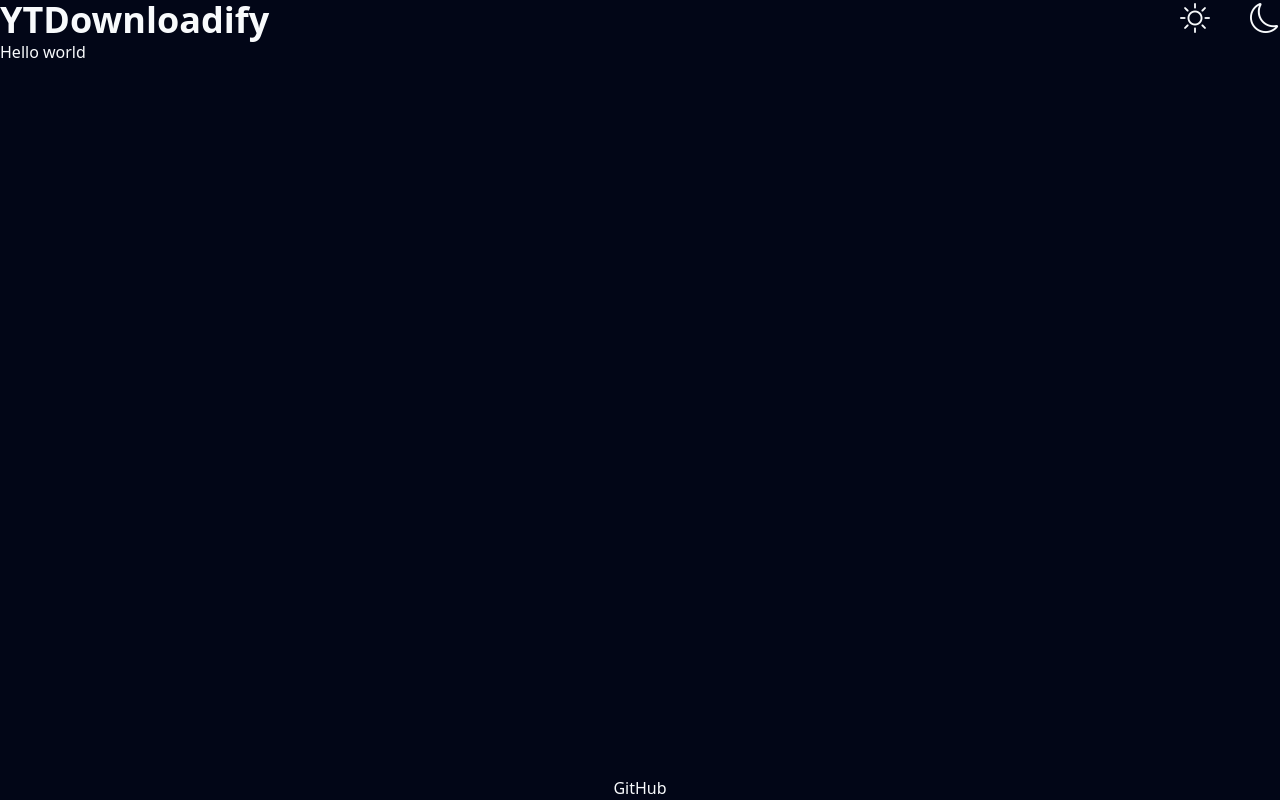
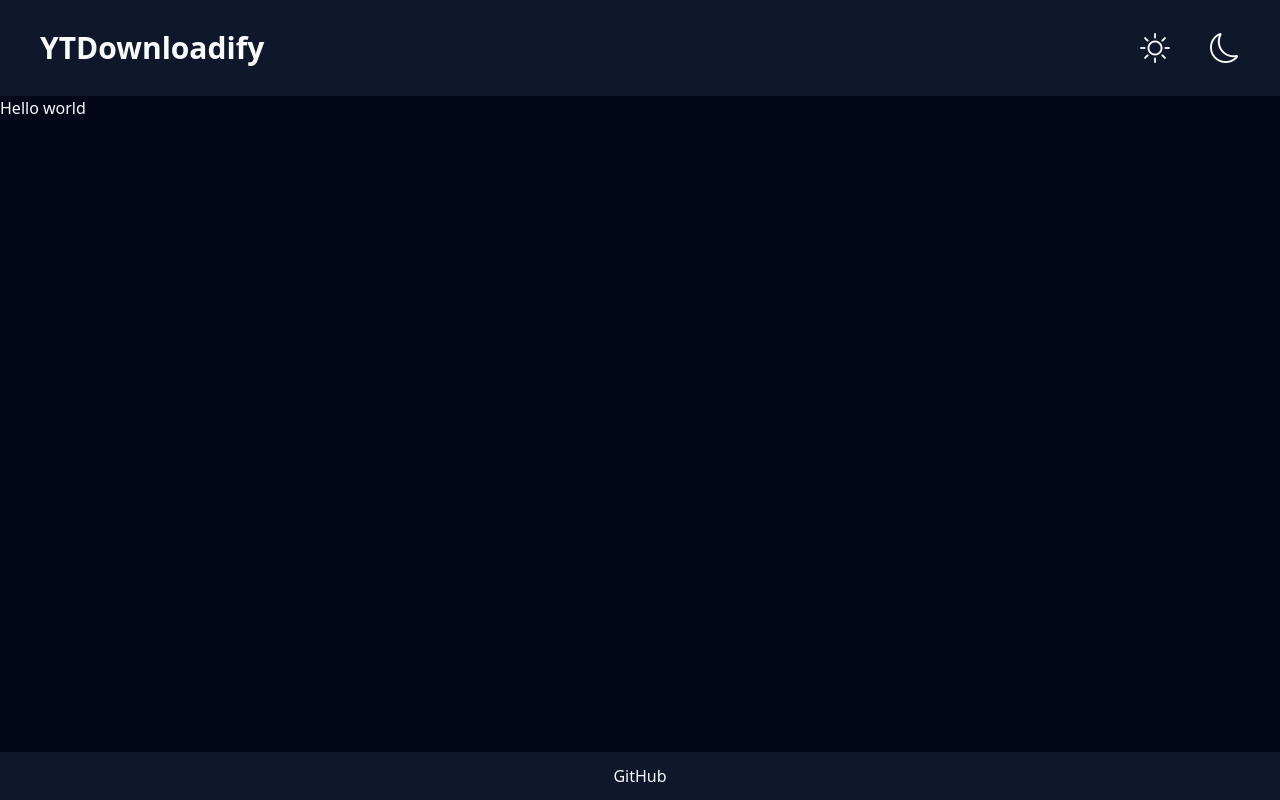
Before and after one commit to Skyzser/YTDownloadify, a Next.js app: page / in a window 1280 px wide. Built offline with nearby package versions, Linux system fonts and the light colour scheme.

Commit message:
Updated navbar and footer

```diff
--- a/src/components/footer.tsx
+++ b/src/components/footer.tsx
@@ -1,7 +1,7 @@
 export default function Footer() {
     return (
-        <div className='flex flex-row justify-center'>
-            <a className='dark_Hover' href='https://github.com/Skyzser/YT2MP3' target='_blank'>GitHub</a>
+        <div className='flex flex-row justify-center items-center h-12 dark_BGSecondary'>
+            <a className='custom_Text dark_Hover' href='https://github.com/Skyzser/YTDownloadify' target='_blank'>GitHub</a>
         </div>
     )
 }
--- a/src/components/navbar.tsx
+++ b/src/components/navbar.tsx
@@ -1,8 +1,8 @@
 export default function Navbar() {
     return (
-        <div className='flex flex-row justify-between'>
-            <div className='font-bold text-4xl'>YTDownloadify</div>
-            <div className='text-3xl'>
+        <div className='flex flex-row justify-between items-center h-24 ps-10 pe-10 dark_BGSecondary'>
+            <div className='custom_Title'>YTDownloadify</div>
+            <div className='custom_Title flex flex-nowrap'>
                 <i className='bi bi-sun me-5 dark_Hover'></i>
                 <i className='bi bi-moon ms-5 dark_Hover'></i>
             </div>
```
